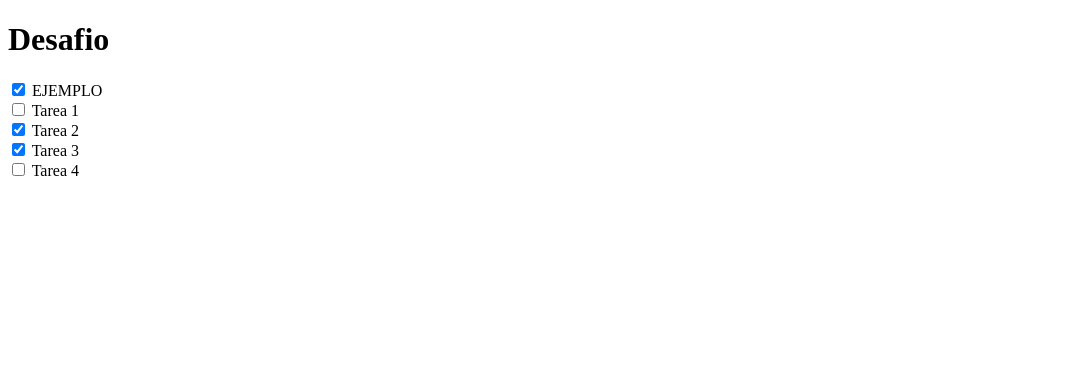
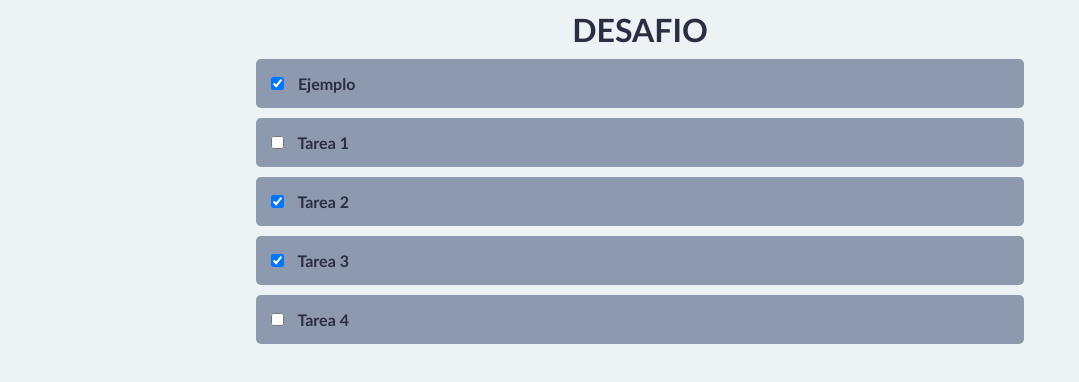
Before and after one commit to PikyR/cursoJavaScriptManipulacionArrays, a website: page retos/01-ForEach/index.html in a window 1280 px wide. Shown: the whole page, without its empty margins (0-1079 px from the left). Drawn offline with Linux system fonts and the light colour scheme.

Commit message:
🛠Finalizado el desafio

```diff
--- a/retos/01-ForEach/index.html
+++ b/retos/01-ForEach/index.html
@@ -8,14 +8,13 @@
     <link rel="stylesheet" href="styles.css" />
   </head>
   <body>
-    <main>
-      <h1>Desafio</h1>
-      <form id="taskList">
+    <main class="main-container">
+      <h1 class="main-title">Desafio</h1>
+      <form id="taskList" class="tasks-container">
         <label for="ej">
-          <input type="checkbox" name="ej" id="ej" checked/>
-          EJEMPLO
+          <input type="checkbox" id="ej" checked/>
+          Ejemplo
         </label>
-        <br>
       </form>
     </main>
     <script src="index.js"></script>
--- a/retos/01-ForEach/index.js
+++ b/retos/01-ForEach/index.js
@@ -17,9 +17,8 @@ tasks.forEach( task => {
 
   taskList.innerHTML += `
     <label for="${task.name}">
-      <input type="checkbox" name="ej" ${status}/>
+      <input type="checkbox" id="${task.name}" ${status}/>
       ${task.name}
     </label>
-    <br>
   `
 })
--- a/retos/01-ForEach/styles.css
+++ b/retos/01-ForEach/styles.css
@@ -0,0 +1,45 @@
+* {
+  margin: 0;
+  padding: 0;
+  box-sizing: border-box;
+}
+
+html {
+  font-size: 62.5%;
+}
+
+body {
+  background-color: #EDF2F4;
+  padding-inline: 15px;
+  font-size: 1.6rem;
+  font-family: 'Trebuchet MS', 'Lucida Sans Unicode', 'Lucida Grande', 'Lucida Sans', Arial, sans-serif;
+  color: #2B2D42;
+}
+
+.main-container {
+  min-width: 320px;
+  max-width: 768px;
+
+  margin: 0 auto;
+}
+
+.main-title {
+  text-align: center;
+  margin-top: 10px;
+  text-transform: uppercase;
+}
+
+.tasks-container label{
+  display: block;
+  margin-top: 10px;
+  padding: 15px 15px;
+  border-radius: 5px;
+  background-color: #8D99AE;
+  font-weight: bold;
+
+  cursor: pointer;
+}
+
+input {
+  margin-right: 10px;
+}
```
